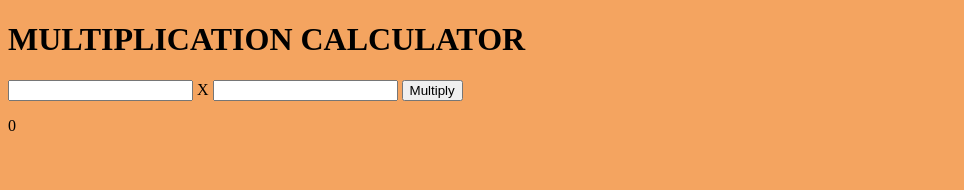
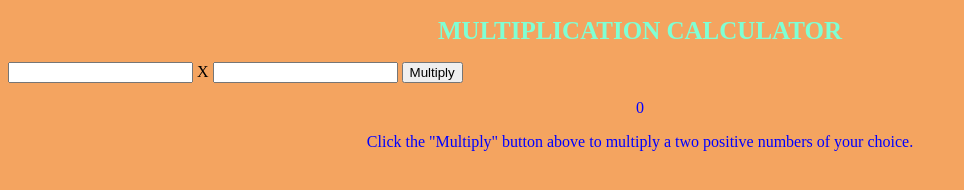
Before and after one commit to Tairah/Unit-7-07, a plain HTML site: page index.html in a window 1280 px wide. Both pictures are taken after a click on the button "Multiply". Shown: the whole page, without its empty margins (0-964 px from the left). Drawn offline with Linux system fonts and the light colour scheme.

Commit message:
Added to body.

```diff
--- a/index.html
+++ b/index.html
@@ -13,6 +13,7 @@
     <input id="second">
     <button id="multiply">Multiply</button>
     <p id="answer"></p>
+    <p>Click the "Multiply" button above to multiply a two positive numbers of your choice.
     <script src="script.js"></script>
   </body>
 </html>
--- a/script.js
+++ b/script.js
@@ -6,12 +6,13 @@ let counter = 0
 let answer = 0
 
 function calculate () {
+  answer = 0
   firstNum = document.getElementById('first').value
   secondNum = document.getElementById('second').value
   firstNum = parseInt(firstNum)
   secondNum = parseInt(secondNum)
 
-  for (counter = 0; counter < firstNum; counter = counter++) {
+  for (counter = 0; counter < firstNum; counter++) {
     answer = answer + secondNum
      }
      document.getElementById('answer').innerHTML = answer
--- a/style.css
+++ b/style.css
@@ -1,3 +1,14 @@
 body {
   background-color: sandybrown;
 }
+
+h1 {
+  font-size: 25px;
+  text-align: center;
+  color: aquamarine;
+}
+
+p {
+  text-align: center;
+  color: blue;
+}
```
